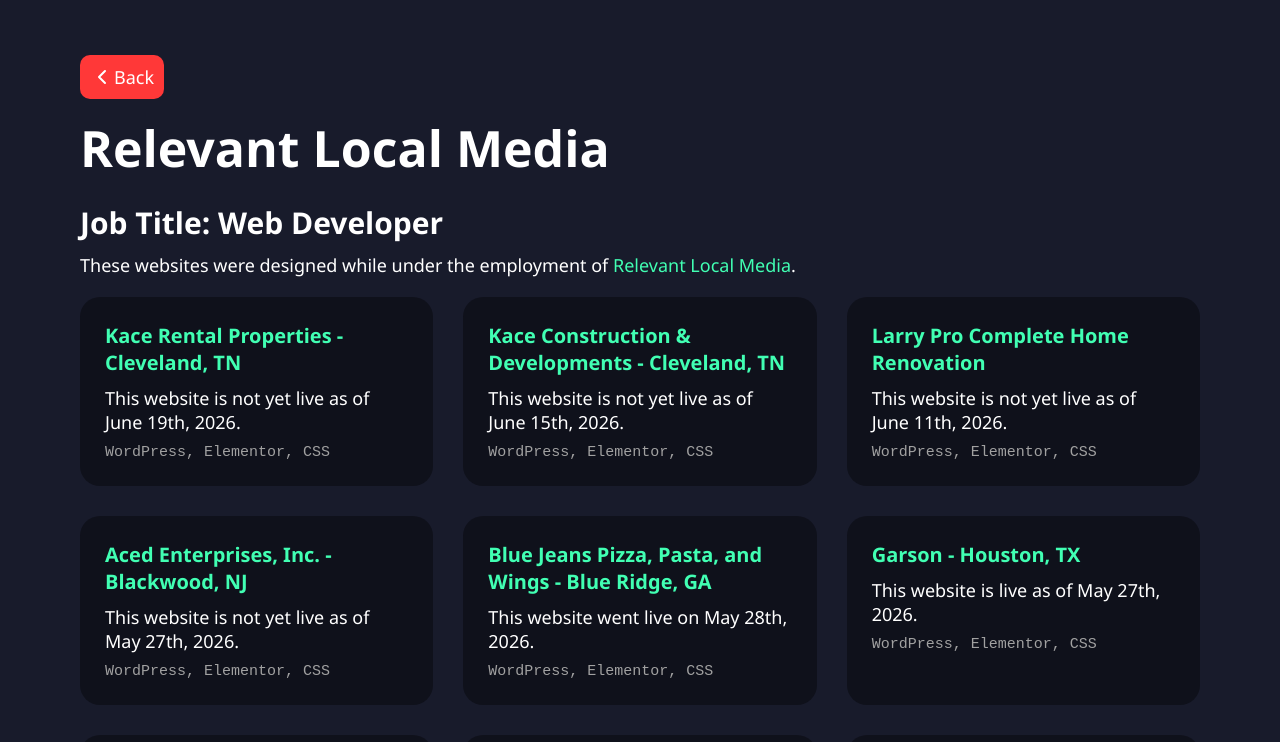
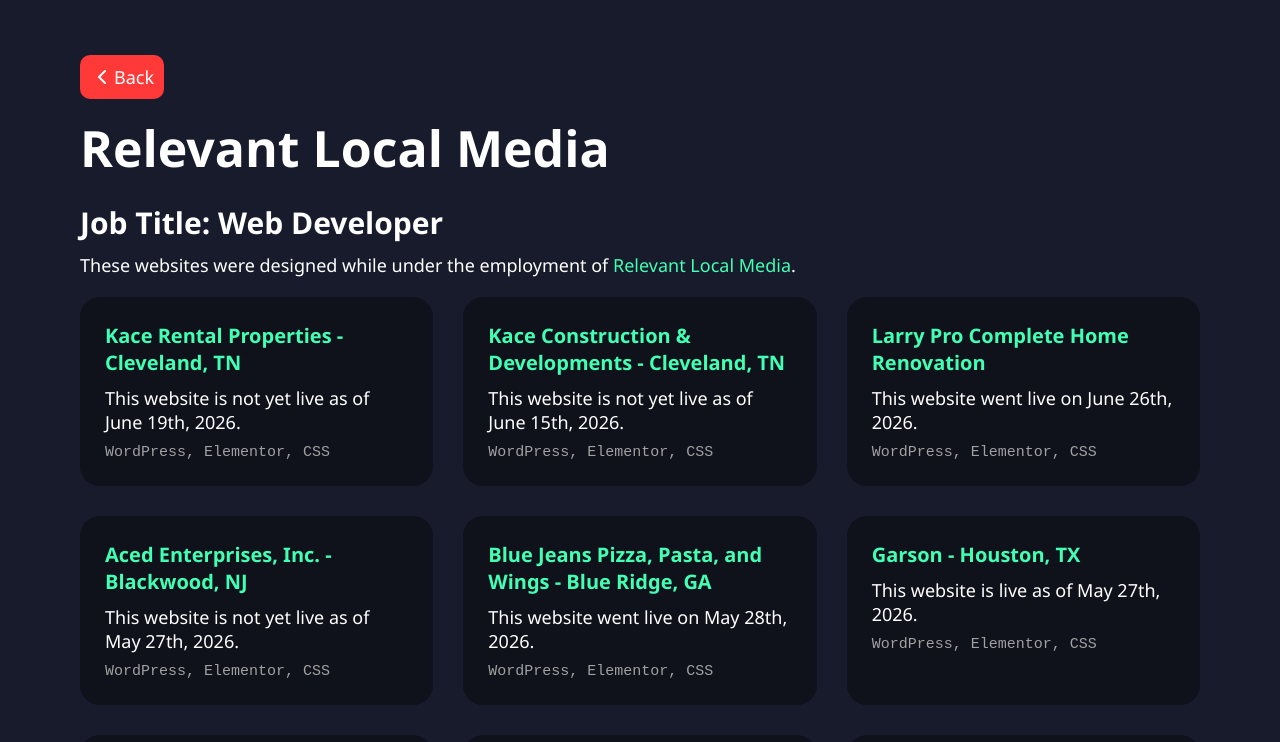
Before and after one commit to snaramirez872/seanramirez, a Next.js app: page /projects/relevant-local-media in a window 1280 px wide. Shown: the top 742 px of the page. Built offline with nearby package versions, Linux system fonts and the light colour scheme.

Commit message:
updated website information

```diff
--- a/src/app/projects/relevant-local-media/page.tsx
+++ b/src/app/projects/relevant-local-media/page.tsx
@@ -29,10 +29,10 @@
                         </RLMProjCard>
                         <RLMProjCard
                             title="Larry Pro Complete Home Renovation"
-                            url="https://larryproreno.wpenginepowered.com/"
+                            url="https://larryprorenovations.com"
                             techList="WordPress, Elementor, CSS"
                         >
-                            <p className="description">This website is not yet live as of June 11th, 2026.</p>
+                            <p className="description">This website went live on June 26th, 2026.</p>
                         </RLMProjCard>
                         <RLMProjCard
                             title="Aced Enterprises, Inc. - Blackwood, NJ"
```
